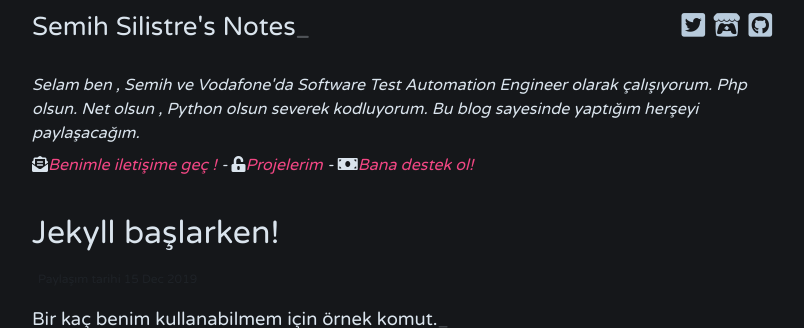
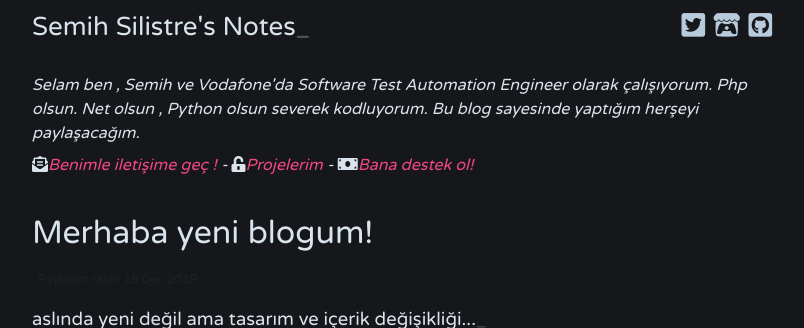
Before and after one commit to bitbrain/jekyll-dash, a Jekyll site: the page built from _posts/2019-12-15-merhaba-sevgili-blogum.md, in a window 1280 px wide, cut to the strip 0-328 px from the top of the page. Shown: the whole strip, without its empty margins (238-1042 px from the left). Built offline with Jekyll 4.4.1, drawn with Linux system fonts in a browser that asks for light colours; comment, search, counter and statistics services are not loaded.

Commit message:
Update 2019-12-15-merhaba-sevgili-blogum.md

```diff
--- a/_posts/2019-12-15-merhaba-sevgili-blogum.md
+++ b/_posts/2019-12-15-merhaba-sevgili-blogum.md
@@ -1,7 +1,7 @@
 ---
 layout: post
-title:  "Jekyll başlarken!"
-description: Bir kaç benim kullanabilmem için örnek komut.
+title:  "Merhaba yeni blogum!"
+description: aslında yeni değil ama tasarım ve içerik değişikliği...
 tags: Jekyll Blog
 ---
 
```
